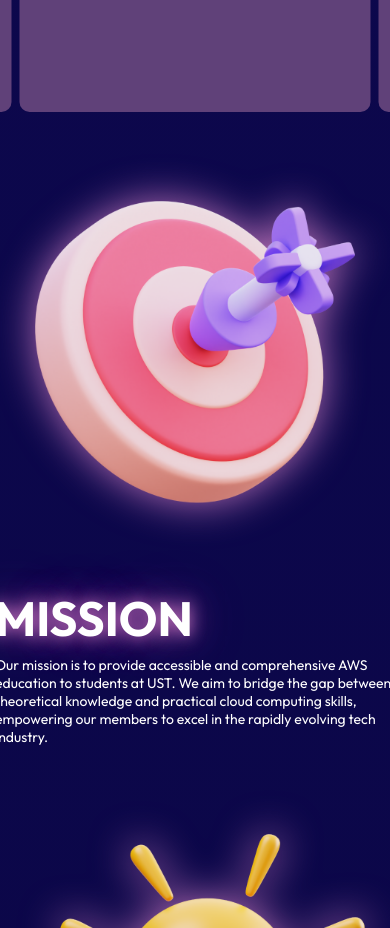
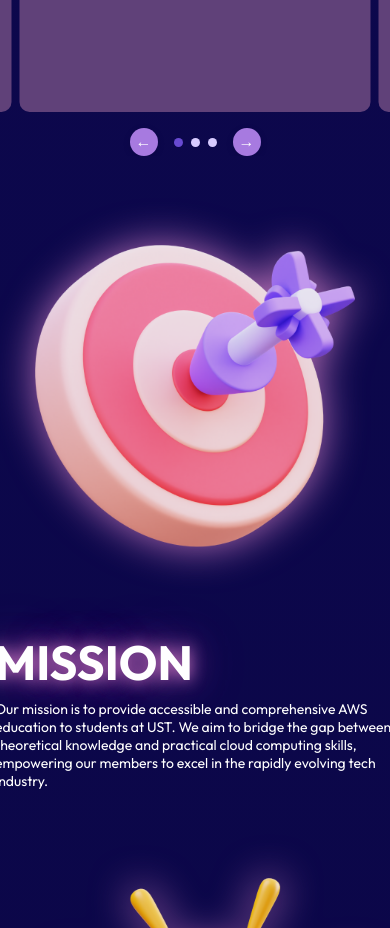
Before and after one commit to aws-ust/aws-recruitment, a Next.js app: page / in a window 390 px wide. Shown: the part 1300-2228 px from the top of the page. Built offline with nearby package versions, Linux system fonts and the light colour scheme.

Commit message:
feat: added carousel controls

```diff
--- a/src/components/carousel.module.scss
+++ b/src/components/carousel.module.scss
@@ -13,6 +13,75 @@
   margin-right: 1rem;
   height: 400px;
   border-radius: 16px;
+}
+
+.embla__controlsWrapper {
+  display: flex;
+  justify-content: center;
+  align-items: center;
+  gap: 2rem;
+  margin-top: 2rem;
+}
+
+.embla__button {
+  background: #a77ae0;
+  color: #fff;
+  border: none;
+  border-radius: 50%;
+  width: 40px;
+  height: 40px;
+  font-size: 1.5rem;
+  cursor: pointer;
+  box-shadow: 0 2px 8px rgba(0, 0, 0, 0.08);
+  transition: background 0.2s;
+}
+.embla__button:hover {
+  background: #684ad1;
+}
+
+.embla__dots {
+  display: flex;
+  gap: 0.5rem;
+}
+.embla__dot {
+  width: 12px;
+  height: 12px;
+  border-radius: 50%;
+  background: #d7cbff;
+  border: none;
+  cursor: pointer;
+  transition: background 0.2s;
+}
+.embla__dotActive {
+  background: #684ad1;
+}
+
+@media (max-width: 1024px) {
+  .embla__controlsWrapper {
+    gap: 1.5rem;
+    margin-top: 1.5rem;
+  }
+  .embla__button {
+    width: 32px;
+    height: 32px;
+    font-size: 1.2rem;
+  }
+}
+
+@media (max-width: 600px) {
+  .embla__controlsWrapper {
+    gap: 1rem;
+    margin-top: 1rem;
+  }
+  .embla__button {
+    width: 28px;
+    height: 28px;
+    font-size: 1rem;
+  }
+  .embla__dot {
+    width: 9px;
+    height: 9px;
+  }
 }
 
 @media (max-width: 1024px) {
--- a/src/components/carousel.tsx
+++ b/src/components/carousel.tsx
@@ -1,9 +1,41 @@
-import React from "react";
+import React, { useCallback, useEffect, useState } from "react";
 import useEmblaCarousel from "embla-carousel-react";
 import styles from "./carousel.module.scss";
 
 export function Carousel() {
-  const [emblaRef] = useEmblaCarousel({ loop: true });
+  const [emblaRef, emblaApi] = useEmblaCarousel({ loop: true });
+  const [selectedIndex, setSelectedIndex] = useState(0);
+  const [slideCount, setSlideCount] = useState(3);
+
+  const onSelect = useCallback(() => {
+    if (!emblaApi) return;
+    setSelectedIndex(emblaApi.selectedScrollSnap());
+    setSlideCount(emblaApi.slideNodes().length);
+  }, [emblaApi]);
+
+  useEffect(() => {
+    if (!emblaApi) return;
+    onSelect();
+    emblaApi.on("select", onSelect);
+    emblaApi.on("reInit", onSelect);
+    return () => {
+      emblaApi.off("select", onSelect);
+      emblaApi.off("reInit", onSelect);
+    };
+  }, [emblaApi, onSelect]);
+
+  const scrollPrev = useCallback(
+    () => emblaApi && emblaApi.scrollPrev(),
+    [emblaApi]
+  );
+  const scrollNext = useCallback(
+    () => emblaApi && emblaApi.scrollNext(),
+    [emblaApi]
+  );
+  const scrollTo = useCallback(
+    (idx: number) => emblaApi && emblaApi.scrollTo(idx),
+    [emblaApi]
+  );
 
   return (
     <div className={styles.embla} ref={emblaRef}>
@@ -12,6 +44,36 @@ export function Carousel() {
         <div className={styles.embla__slide}></div>
         <div className={styles.embla__slide}></div>
       </div>
+      <div className={styles.embla__controlsWrapper}>
+        <button
+          className={styles.embla__button}
+          onClick={scrollPrev}
+          aria-label="Previous slide"
+        >
+          &#8592;
+        </button>
+        <div className={styles.embla__dots}>
+          {Array.from({ length: slideCount }).map((_, idx) => (
+            <button
+              key={idx}
+              className={
+                idx === selectedIndex
+                  ? styles.embla__dot + " " + styles.embla__dotActive
+                  : styles.embla__dot
+              }
+              onClick={() => scrollTo(idx)}
+              aria-label={`Go to slide ${idx + 1}`}
+            />
+          ))}
+        </div>
+        <button
+          className={styles.embla__button}
+          onClick={scrollNext}
+          aria-label="Next slide"
+        >
+          &#8594;
+        </button>
+      </div>
     </div>
   );
 }
```
